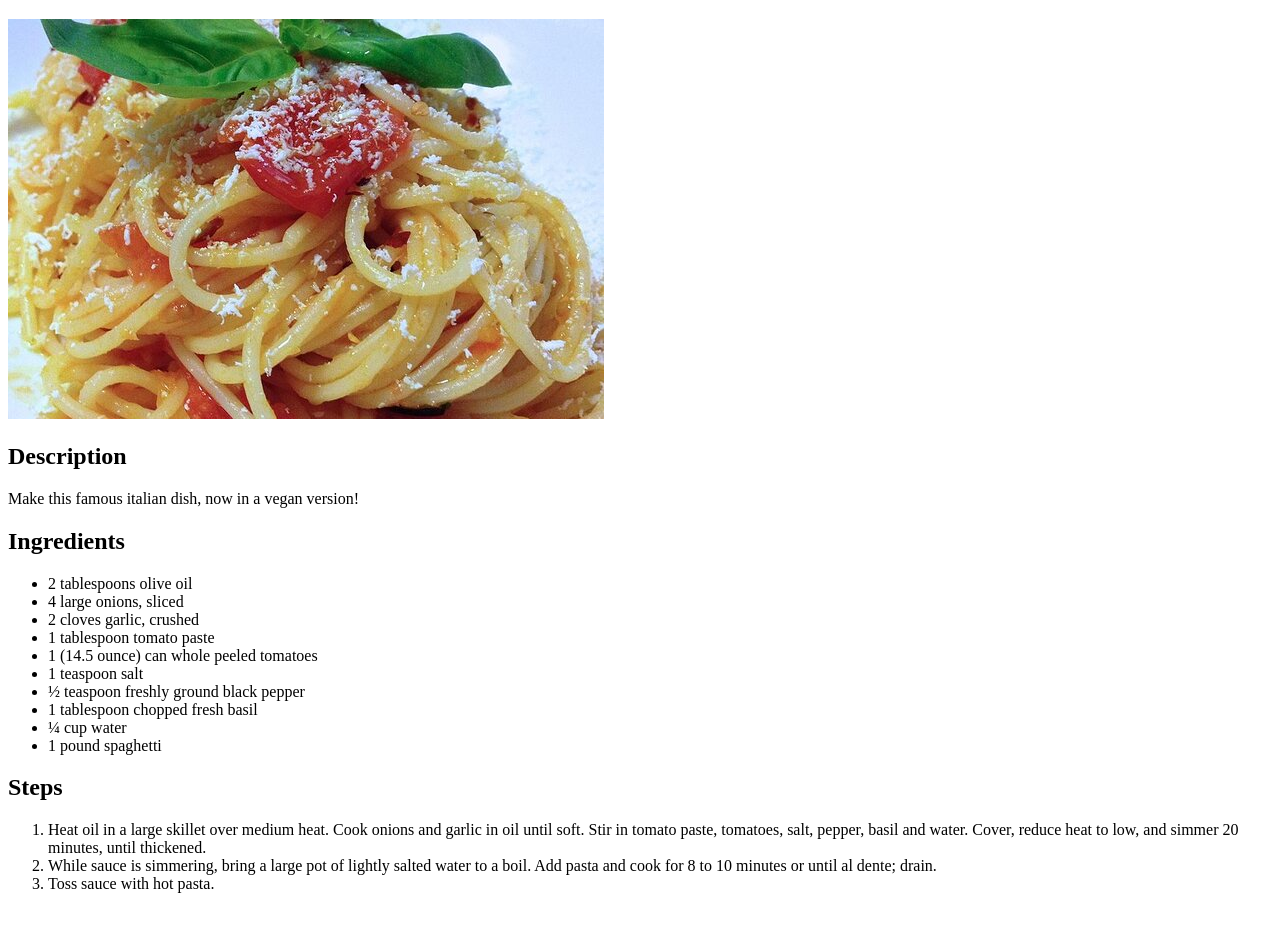
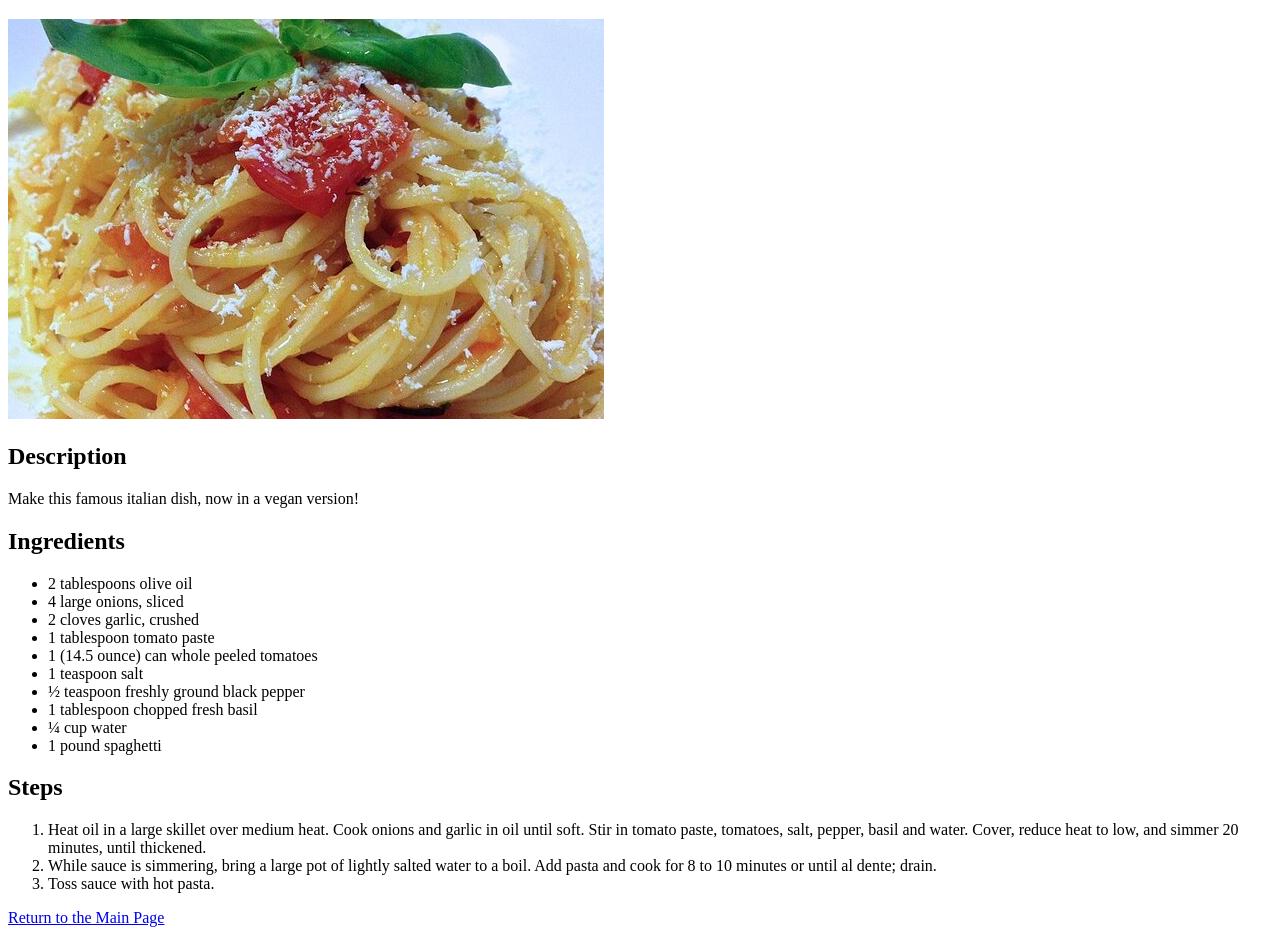
Before and after one commit to joelreinoso80/odin-recipes, a plain HTML site: page recipes/spaghetti.html in a window 1280 px wide. Shown: the part 61-996 px from the top of the page. Before the commit the page ends 970 px from the top, so only its background shows below. Drawn offline with Linux system fonts and the light colour scheme.

Commit message:
Add return link

```diff
--- a/recipes/spaghetti.html
+++ b/recipes/spaghetti.html
@@ -38,5 +38,7 @@
             <li>Toss sauce with hot pasta.</li>
         </ol>
 
+        <a href="../index.html"> Return to the Main Page</a>
+
     </body>
 </html>
```
Also changed, not shown: recipes/lasagna.html (+3 -0 lines), recipes/paella.html (+2 -0 lines).
